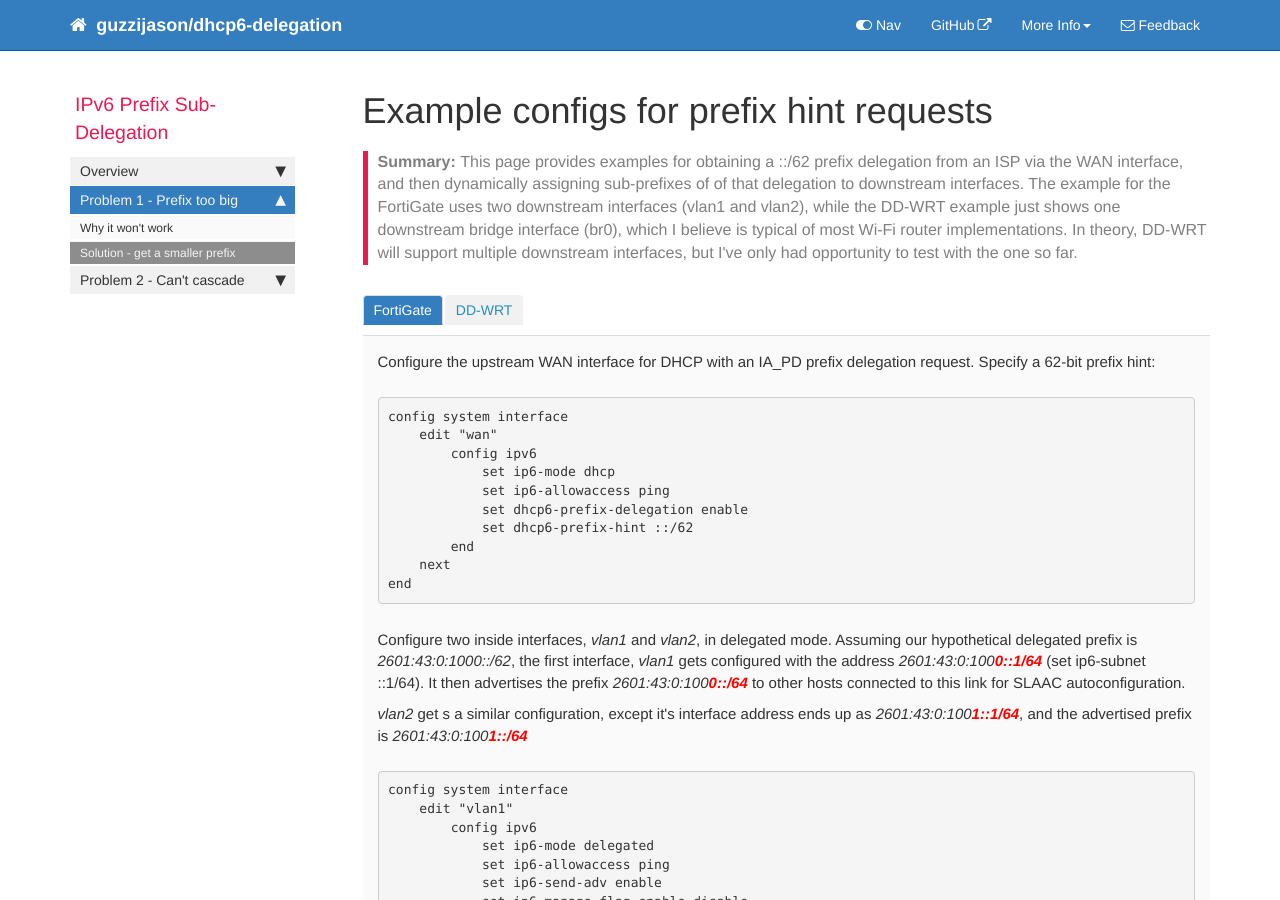
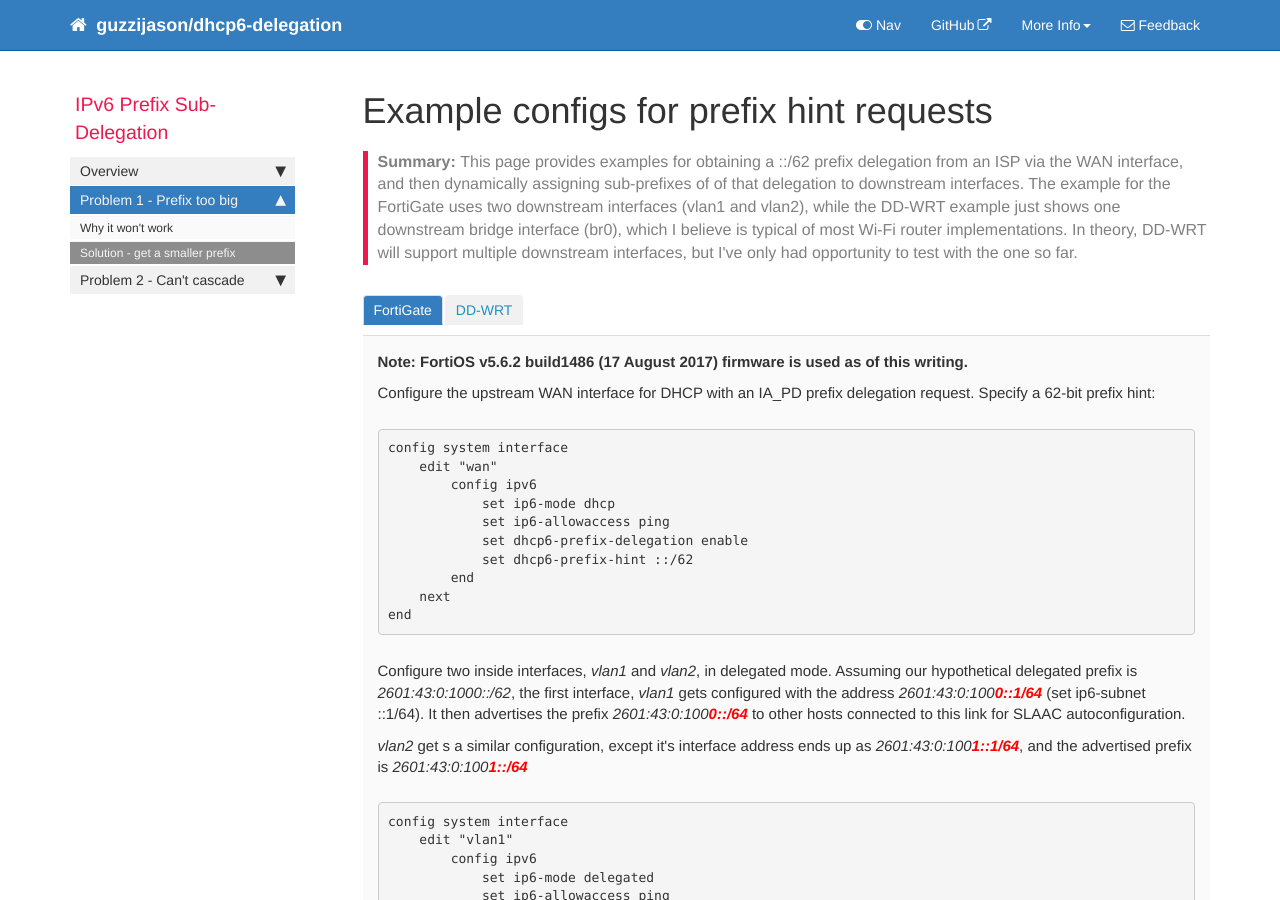
Before and after one commit to guzzijason/dhcp6-delegation, a Jekyll site: the page built from solution_prefix.md, in a window 1280 px wide and 900 px high. Built offline with Jekyll 4.4.1, drawn with Linux system fonts in a browser that asks for light colours; nearby versions of some CDN libraries; comment, search, counter and statistics services are not loaded.

Commit message:
Firmware version info

```diff
--- a/solution_prefix.md
+++ b/solution_prefix.md
@@ -22,6 +22,9 @@ summary: This page provides examples for obtaining a ::/62 prefix delegation fro
     <div role="tabpanel" class="tab-pane active" id="fortigate">
 
         <p>
+				<b>Note: FortiOS v5.6.2 build1486 (17 August 2017) firmware is used as of this writing.</b>
+				</p>
+				<p>
 				Configure the upstream WAN interface for DHCP with an IA_PD prefix delegation request. Specify a 62-bit prefix hint:
 				</p>
 				<p>
@@ -107,7 +110,7 @@ end</pre>
       <div role="tabpanel" class="tab-pane" id="dd-wrt">
 
         <p>
-				Note: this using DD-WRT firmware <b>v3.0-r32170 big (06/01/17)</b>. The firmware version I had been using previously did not have the <b>SETUP -> IPv6</b> tab.
+				<b>Note: DD-WRT v3.0-r32170 big (06/01/17) firmware is used as of this writing.</b> The firmware version I had been using previously did not have the <b>SETUP -> IPv6</b> tab.
 				</p>
 				<p>
 				<img src="images/dd-wrt_prefix.png" border="1"/>
```
